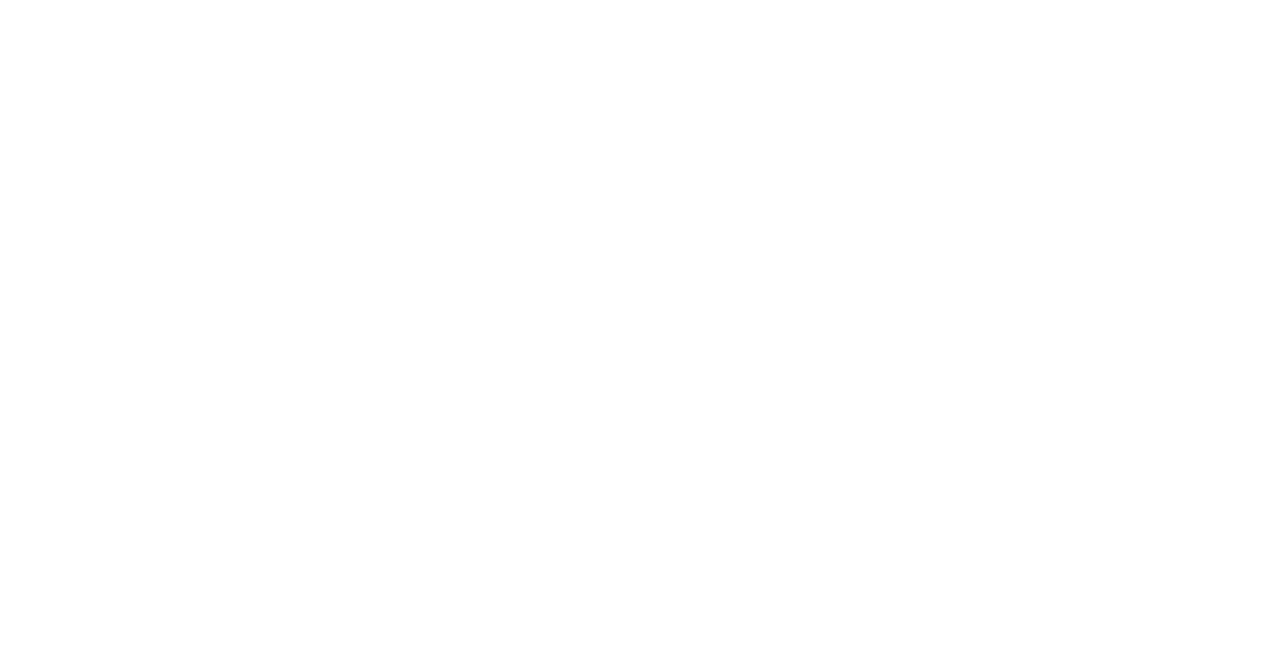
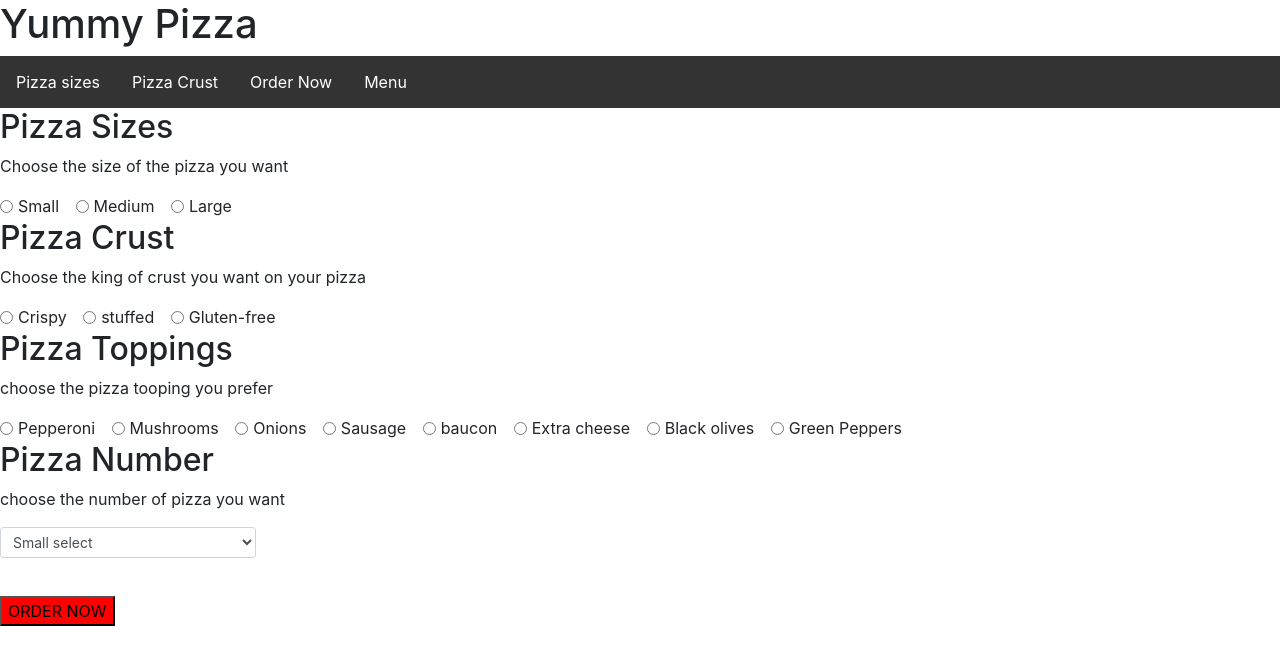
Before and after one commit to RuzindanaWendyOrnella/Pizzaria, a plain HTML site: page index.html in a window 1280 px wide. Drawn offline with Linux system fonts and the light colour scheme.

Commit message:
updated index.html

```diff
--- a/index.html
+++ b/index.html
@@ -4,9 +4,123 @@
     <meta charset="UTF-8">
     <meta name="viewport" content="width=device-width, initial-scale=1.0">
     <meta http-equiv="X-UA-Compatible" content="ie=edge">
-    <title>Document</title>
+    <title>Yummy Pizza</title>
+    <link href="css/bootstrap.css" type="text/css" rel="stylesheet">
+    <link href="css/pizza.css" type="text/css" rel="stylesheet">
+    <script src="js/jquery-3.4.1.js"></script>
+    <script src="js/pizza.js"></script>
 </head>
 <body>
 
-</body>
+    <div class="pizza">
+    <h1>Yummy Pizza</h1>
+    <ul class="topnav">
+            <li><a href="#pizzasizes">Pizza sizes</a></li>
+            <li><a href="#pizzacrust">Pizza Crust</a></li>
+            <li><a href="#ordernow">Order Now</a></li>
+            <li ><a href="#menu">Menu</a></li>
+          </ul>
+ <h2>Pizza Sizes</h2>
+ <p>Choose the size of the pizza you want</p>
+ <form class="pizza-size">
+ <div class="form-check form-check-inline">
+        <input class="form-check-input new-small" type="radio" name="inlineRadioOptions" id="pizza-size1" value="Small">
+        <label class="form-check-label new-small" for="new-small">Small</label>
+      </div>
+      <div class="form-check form-check-inline">
+            <input class="form-check-input" type="radio" name="inlineRadioOptions" id="pizza-size2" value="Medium">
+            <label class="form-check-label" for="inlineRadio1">Medium</label>
+          </div>
+          <div class="form-check form-check-inline">
+                <input class="form-check-input" type="radio" name="inlineRadioOptions" id="pizza-size3" value="Large">
+                <label class="form-check-label" for="inlineRadio1">Large</label>
+              </div>
+            </form>
+
+<h2>Pizza Crust</h2>
+<p>Choose the king of crust you want on your pizza</p>
+<form>
+<div class="form-check form-check-inline">
+        <input class="form-check-input" type="radio" name="inlineRadioOptions" id="pizza-crust1" value="Crispy">
+        <label class="form-check-label" for="inlineRadio1">Crispy</label>
+      </div>
+      <div class="form-check form-check-inline">
+            <input class="form-check-input" type="radio" name="inlineRadioOptions" id="pizza-crust2" value="stuffed">
+            <label class="form-check-label" for="inlineRadio1">stuffed</label>
+          </div>
+          <div class="form-check form-check-inline">
+                <input class="form-check-input" type="radio" name="inlineRadioOptions" id="pizza-crust3" value="Gluten-free">
+                <label class="form-check-label" for="inlineRadio1">Gluten-free</label>
+              </div>
+              </form>
+<h2>Pizza Toppings</h2>
+<p>choose the pizza tooping you prefer</p>
+<form>
+<div class="form-check form-check-inline">
+        <input class="form-check-input" type="radio" name="inlineRadioOptions" id="pizza-topping1" value="Pepperoni">
+        <label class="form-check-label" for="inlineRadio1">Pepperoni</label>
+      </div>
+      <div class="form-check form-check-inline">
+            <input class="form-check-input" type="radio" name="inlineRadioOptions" id="pizza-topping2" value="Mushrooms">
+            <label class="form-check-label" for="inlineRadio1">Mushrooms</label>
+          </div>
+          <div class="form-check form-check-inline">
+                <input class="form-check-input" type="radio" name="inlineRadioOptions" id="pizza-topping3" value="Onions">
+                <label class="form-check-label" for="inlineRadio1">Onions</label>
+              </div>
+              <div class="form-check form-check-inline">
+                    <input class="form-check-input" type="radio" name="inlineRadioOptions" id="pizza-topping4" value="Sausage">
+                    <label class="form-check-label" for="inlineRadio1">Sausage</label>
+                  </div>
+                  <div class="form-check form-check-inline">
+                        <input class="form-check-input" type="radio" name="inlineRadioOptions" id="pizza-topping5" value="baucon">
+                        <label class="form-check-label" for="inlineRadio1">baucon</label>
+                      </div>
+                      <div class="form-check form-check-inline">
+                            <input class="form-check-input" type="radio" name="inlineRadioOptions" id="pizza-topping6" value="Extra cheese">
+                            <label class="form-check-label" for="inlineRadio1">Extra cheese</label>
+                          </div>
+                          <div class="form-check form-check-inline">
+                                <input class="form-check-input" type="radio" name="inlineRadioOptions" id="pizza-topping7" value="Black olives">
+                                <label class="form-check-label" for="inlineRadio1">Black olives</label>
+                              </div>
+                              <div class="form-check form-check-inline">
+                                    <input class="form-check-input" type="radio" name="inlineRadioOptions" id="pizza-topping8" value="Green Peppers">
+                                    <label class="form-check-label" for="inlineRadio1">Green Peppers</label>
+                                  </div>
+ <form>                  </form>
+<h2>Pizza Number</h2>
+<p>choose the number of pizza you want</p>
+<select style="width:20%" class="form-control form-control-sm" id="one" required>
+        <option>Small select</option>
+        <option >1</option>
+        <option>2</option>
+        <option>3</option>
+        <option>3</option>
+        <option>4</option>
+        <option>5</option>
+        <option>6</option>
+        <option>7</option>
+        <option>8</option>
+        <option>9</option>
+        <option>10</option>
+      </select>
+
+
+<button style="background:red;margin-top:3%" type="submit">ORDER NOW</button>
+</form>
+</div>
+<ul id="Order">
+  <li></li>
+</ul>
+<div class="PIZZA">
+<div id="show-pizza">
+    <h2></h2>
+
+    <p>pizza-size: <span class="pizza-size"></span></p>
+    <p>pizza-crust: <span class="pizza-crust"></span></p>
+    <p>pizza-topping: <span class="pizza-topping"></span></p>
+    <p>pizza-number: <span class="pizza-number"></span></p>
+      </div>
+  </div>
 </html>
```
